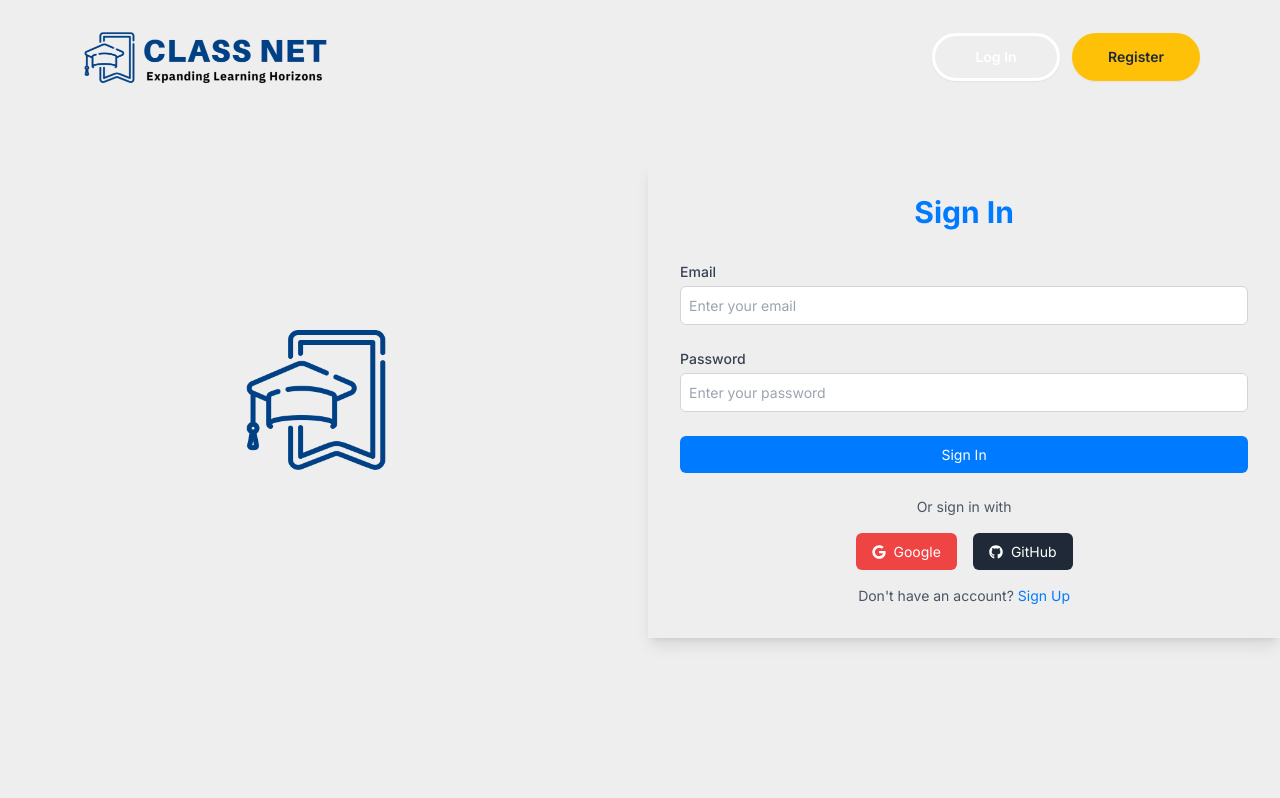
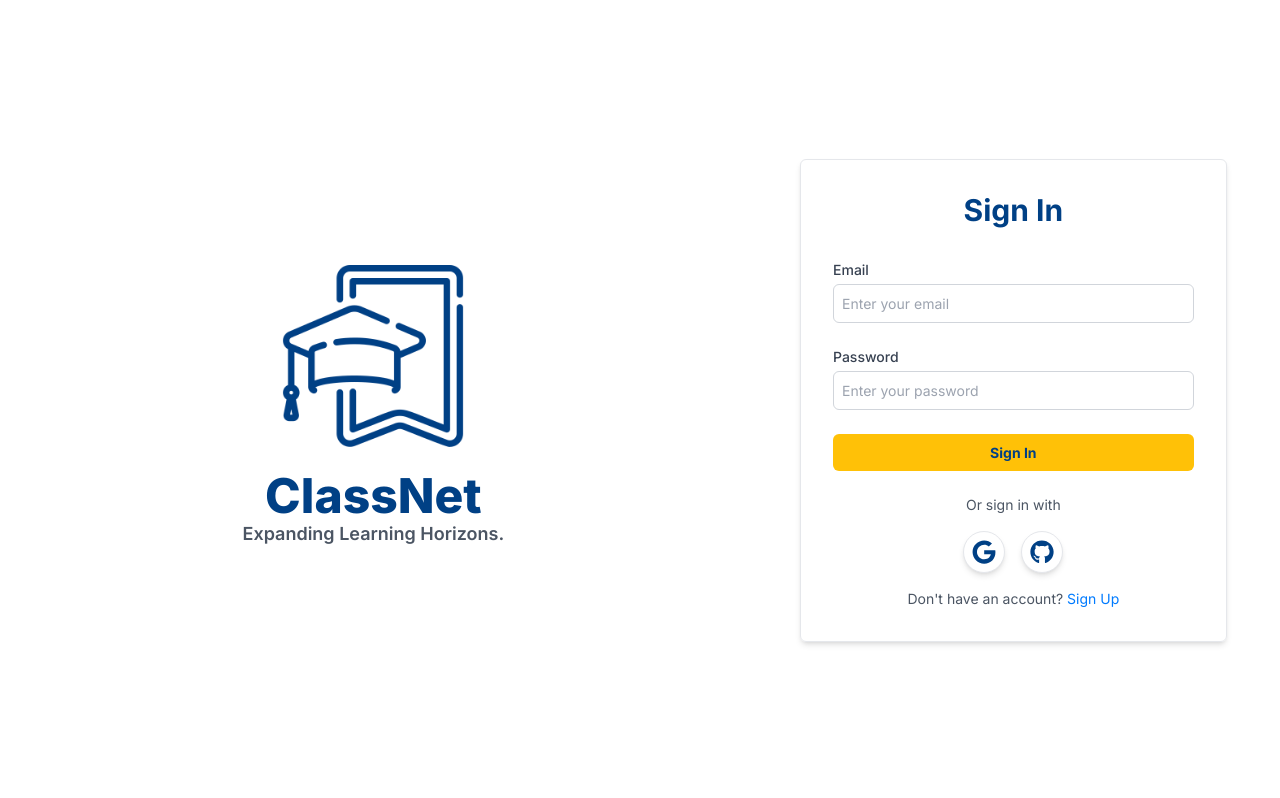
Before and after one commit to Sajid941/Virtual-Classroom-Client, a React (Vite) app: page /sign-in in a window 1280 px wide. Shown: the top 798 px of the page. Built offline with nearby package versions, Linux system fonts and the light colour scheme.

Commit message:
updated log in page design and set up routing

```diff
--- a/index.html
+++ b/index.html
@@ -6,7 +6,7 @@
     <meta name="viewport" content="width=device-width, initial-scale=1.0" />
     <title>Class Net</title>
   </head>
-  <body class="font-inter">
+  <body class="font-inter bg-white">
     <div id="root"></div>
     <script type="module" src="/src/main.jsx"></script>
   </body>
--- a/src/layout/Root.jsx
+++ b/src/layout/Root.jsx
@@ -4,7 +4,7 @@ import Navbar from "../Components/Shared/Navbar";
 
 const Root = () => {
   return (
-    <div>
+    <div className="bg-white">
       <div className="top-5 absolute z-10 w-full ">
         <Navbar />
       </div>
--- a/src/pages/Sign-In/SignIn.jsx
+++ b/src/pages/Sign-In/SignIn.jsx
@@ -1,67 +1,97 @@
-import logo from '../../assets/classNet.png'
-import { useForm } from 'react-hook-form';
-import { FaGoogle, FaGithub } from 'react-icons/fa';
+import logo from "../../assets/classNet.png";
+import { useForm } from "react-hook-form";
+import { FaGoogle, FaGithub } from "react-icons/fa";
 const SignIn = () => {
-  const { register, handleSubmit, formState: { errors } } = useForm();
+  const {
+    register,
+    handleSubmit,
+    formState: { errors },
+  } = useForm();
 
   const onSubmit = (data) => {
-    alert('Form Data:', data);
+    alert("Form Data:", data);
   };
 
   const handleGoogleSignIn = () => {
-    alert('Google Sign In');
+    alert("Google Sign In");
   };
 
   const handleGitHubSignIn = () => {
-    alert('GitHub Sign In');
+    alert("GitHub Sign In");
   };
 
   return (
-    <div className="min-h-screen flex flex-col md:flex-row items-center justify-center container mx-auto gap-4">
+    <div className="min-h-screen flex flex-col md:flex-row items-center justify-around container mx-auto ">
       {/* Left Column - Logo */}
-      <div className="md:w-1/2 flex justify-center items-center p-10">
-        <img src={logo} alt="Logo" className="w-40 h-40 object-contain" />
+      <div className="md:w-1/2 lg:1/3 flex justify-center flex-col items-center p-10">
+        <img src={logo} alt="Logo" className="w-52 object-contain" />
+        <div className="text-wrap mt-3 text-center">
+          <h1 className="text-secondary font-extrabold text-5xl">ClassNet</h1>
+          <p className="text-gray-600 font-semibold text-lg">
+            Expanding Learning Horizons.
+          </p>
+        </div>
       </div>
 
       {/* Right Column - Sign In Form */}
-      <div className="md:w-1/2 w-full p-8  shadow-lg">
-        <h2 className="text-3xl font-bold text-center text-primary mb-8">Sign In</h2>
+      <div className="lg:w-1/3 md:w-1/2 w-full p-8 shadow-md border  rounded-md">
+        <h2 className="text-3xl font-bold text-center text-secondary mb-8">
+          Sign In
+        </h2>
 
         <form onSubmit={handleSubmit(onSubmit)} className="space-y-6">
           {/* Email Input */}
           <div>
-            <label htmlFor="email" className="block text-sm font-medium text-gray-700">
+            <label
+              htmlFor="email"
+              className="block text-sm font-medium text-gray-700"
+            >
               Email
             </label>
             <input
               id="email"
               type="email"
-              {...register('email', { required: 'Email is required' })}
-              className={`mt-1 block w-full p-2 border border-gray-300 rounded-md focus:outline-none focus:ring-accent focus:border-accent ${errors.email ? 'border-red-500' : ''}`}
+              {...register("email", { required: "Email is required" })}
+              className={`mt-1 block w-full p-2 border border-gray-300 rounded-md focus:outline-none focus:ring-accent focus:border-accent ${
+                errors.email ? "border-red-500" : ""
+              }`}
               placeholder="Enter your email"
             />
-            {errors.email && <p className="text-red-500 text-xs mt-1">{errors.email.message}</p>}
+            {errors.email && (
+              <p className="text-red-500 text-xs mt-1">
+                {errors.email.message}
+              </p>
+            )}
           </div>
 
           {/* Password Input */}
           <div>
-            <label htmlFor="password" className="block text-sm font-medium text-gray-700">
+            <label
+              htmlFor="password"
+              className="block text-sm font-medium text-gray-700"
+            >
               Password
             </label>
             <input
               id="password"
               type="password"
-              {...register('password', { required: 'Password is required' })}
-              className={`mt-1 block w-full p-2 border border-gray-300 rounded-md focus:outline-none focus:ring-accent focus:border-accent ${errors.password ? 'border-red-500' : ''}`}
+              {...register("password", { required: "Password is required" })}
+              className={`mt-1 block w-full p-2 border border-gray-300 rounded-md focus:outline-none focus:ring-accent focus:border-accent ${
+                errors.password ? "border-red-500" : ""
+              }`}
               placeholder="Enter your password"
             />
-            {errors.password && <p className="text-red-500 text-xs mt-1">{errors.password.message}</p>}
+            {errors.password && (
+              <p className="text-red-500 text-xs mt-1">
+                {errors.password.message}
+              </p>
+            )}
           </div>
 
           {/* Sign In Button */}
           <button
             type="submit"
-            className="w-full bg-primary text-white py-2 rounded-md hover:bg-accent focus:outline-none focus:ring-2 focus:ring-offset-2 focus:ring-primary"
+            className="w-full bg-accent text-secondary py-2 rounded-md hover:bg-primary font-bold focus:outline-none focus:ring-2 focus:ring-offset-2 focus:ring-primary"
           >
             Sign In
           </button>
@@ -73,24 +103,22 @@ const SignIn = () => {
           <div className="flex space-x-4 justify-center mt-4">
             <button
               onClick={handleGoogleSignIn}
-              className="flex items-center space-x-2 bg-red-500 hover:bg-red-600 text-white py-2 px-4 rounded-md"
+              className="flex items-center space-x-2 bg-white  hover:bg-gray-200 shadow-md border text-secondary rounded-full p-2 text-2xl"
             >
               <FaGoogle /> {/* Google Icon */}
-              <span>Google</span>
             </button>
             <button
               onClick={handleGitHubSignIn}
-              className="flex items-center space-x-2 bg-gray-800 hover:bg-gray-900 text-white py-2 px-4 rounded-md"
+              className="flex items-center space-x-2 bg-white  hover:bg-gray-200 shadow-md border text-secondary rounded-full p-2 text-2xl"
             >
               <FaGithub /> {/* GitHub Icon */}
-              <span>GitHub</span>
             </button>
           </div>
         </div>
 
         {/* Sign Up Link */}
         <p className="text-center mt-4 text-sm text-gray-600">
-          Don't have an account?{' '}
+          Don't have an account?{" "}
           <a href="/sign-up" className="text-primary hover:underline">
             Sign Up
           </a>
```
Also changed, not shown: src/routes/RouterProvider.jsx (+9 -8 lines).
